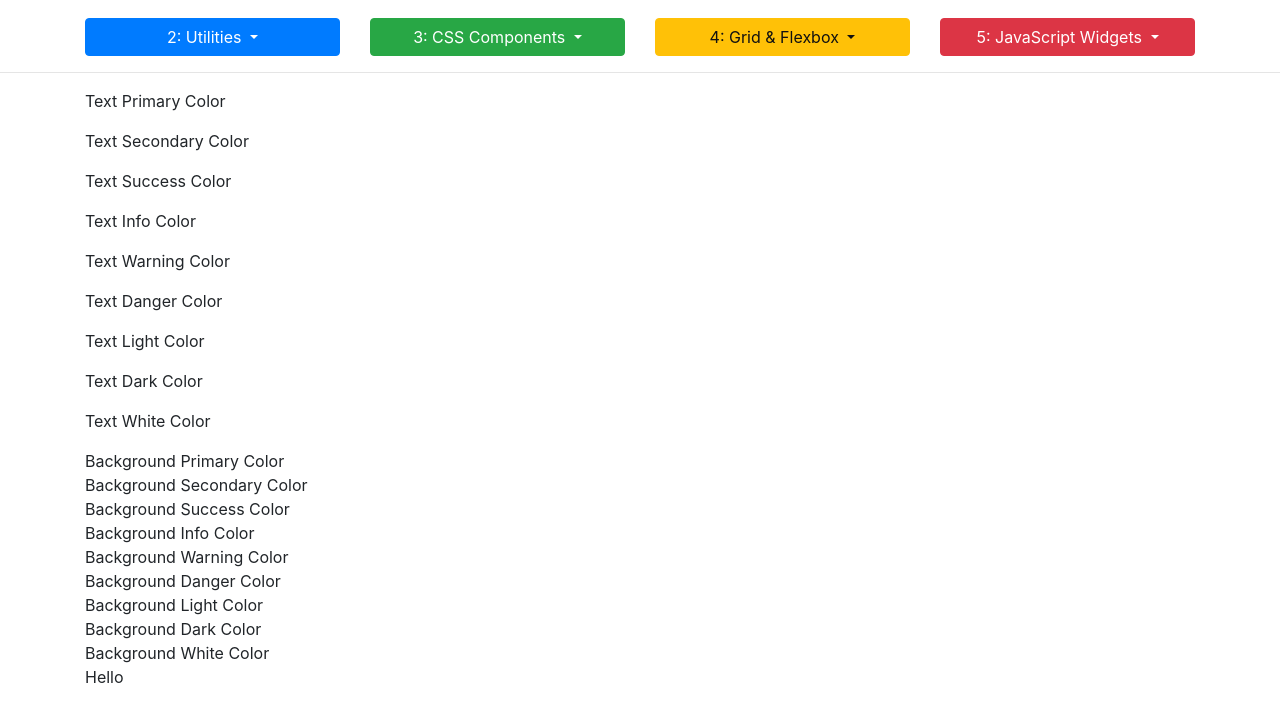
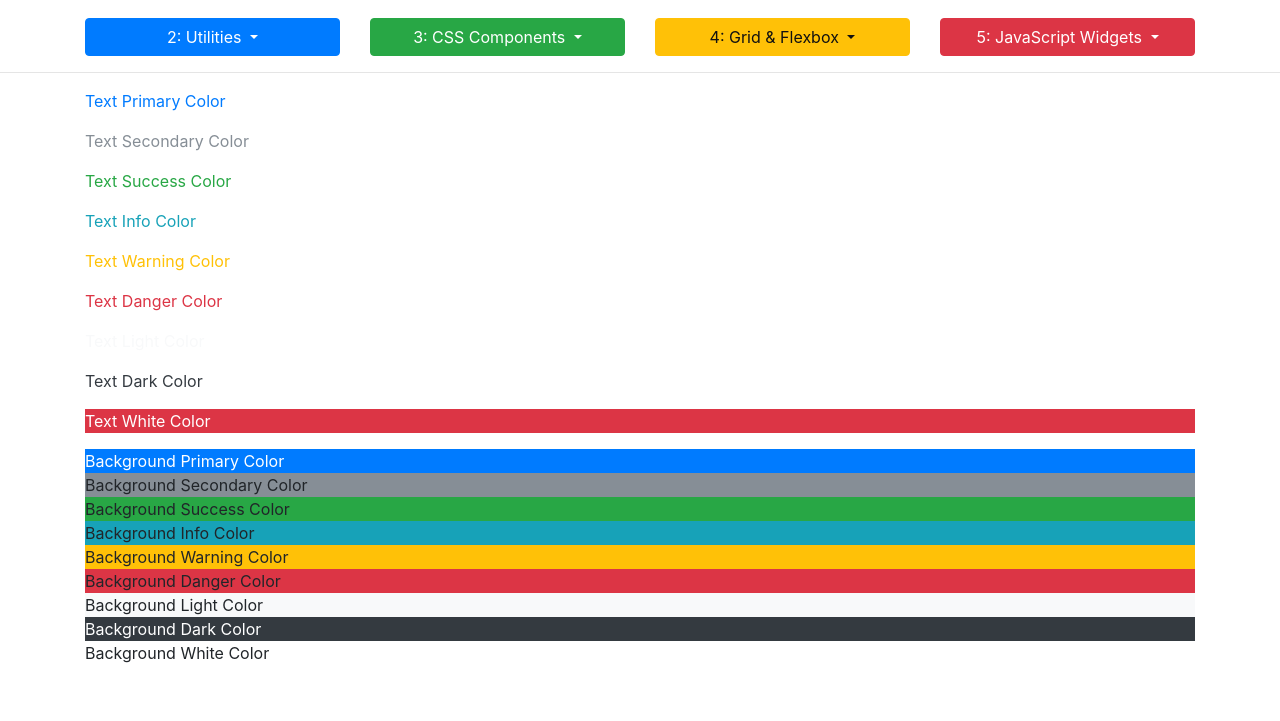
Before and after one commit to a-soliman/bootstrap4, a website: page src/2_5_colors_background.html in a window 1280 px wide. Shown: the part 109-830 px from the top of the page. Drawn offline with nearby package versions, Linux system fonts and the light colour scheme.

Commit message:
working with colors and bgk-colors

```diff
--- a/src/2_5_colors_background.html
+++ b/src/2_5_colors_background.html
@@ -82,29 +82,29 @@
         <!--########################START HERE#########################-->
 
         <!-- TEXT COLORS -->
-        <p>Text Primary Color</p>
-        <p>Text Secondary Color</p>
-        <p>Text Success Color</p>
-        <p>Text Info Color</p>
-        <p>Text Warning Color</p>
-        <p>Text Danger Color</p>
-        <p>Text Light Color</p>
-        <p>Text Dark Color</p>
-        <p>Text White Color</p>
+        <p class="text-primary">Text Primary Color</p>
+        <p class="text-secondary">Text Secondary Color</p>
+        <p class="text-success">Text Success Color</p>
+        <p class="text-info">Text Info Color</p>
+        <p class="text-warning">Text Warning Color</p>
+        <p class="text-danger">Text Danger Color</p>
+        <p class="text-light">Text Light Color</p>
+        <p class="text-dark">Text Dark Color</p>
+        <p class="text-white bg-danger">Text White Color</p>
 
         <!-- BACKGROUND COLORS -->
-        <div>Background Primary Color</div>
-        <div>Background Secondary Color</div>
-        <div>Background Success Color</div>
-        <div>Background Info Color</div>
-        <div>Background Warning Color</div>
-        <div>Background Danger Color</div>
-        <div>Background Light Color</div>
-        <div>Background Dark Color</div>
-        <div>Background White Color</div>
+        <div class="bg-primary text-white">Background Primary Color</div>
+        <div class="bg-secondary">Background Secondary Color</div>
+        <div class="bg-success">Background Success Color</div>
+        <div class="bg-info">Background Info Color</div>
+        <div class="bg-warning">Background Warning Color</div>
+        <div class="bg-danger">Background Danger Color</div>
+        <div class="bg-light">Background Light Color</div>
+        <div class="bg-dark text-white">Background Dark Color</div>
+        <div class="bg-white">Background White Color</div>
 
         <!-- INVISIBLE -->
-        <p>Hello</p>
+        <p class="invisible">Hello</p>
 
     </div><!-- ./container -->
     <div style="margin-top:500px;"></div>
```
Also changed, not shown: dist/2_5_colors_background.html.
